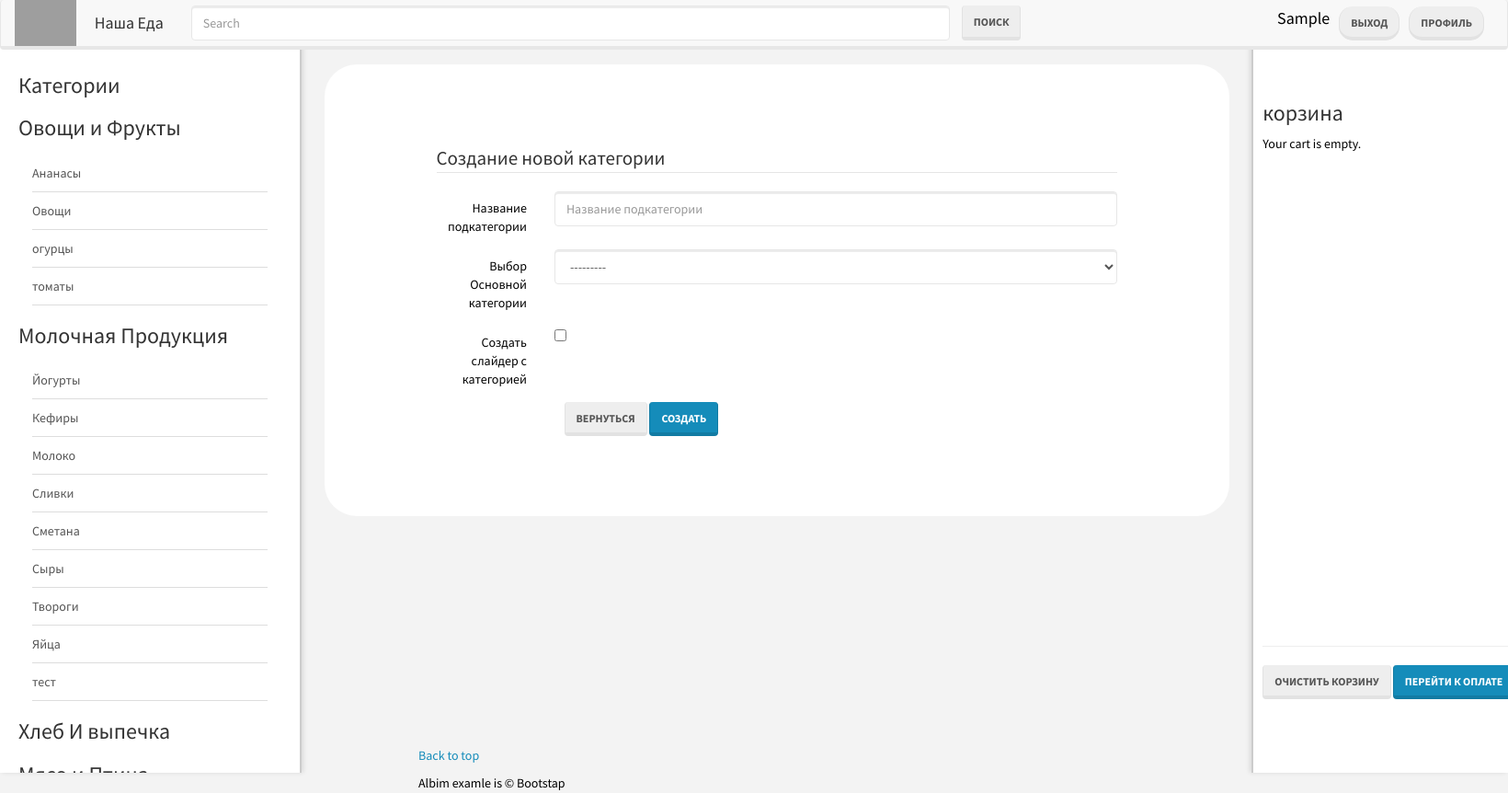
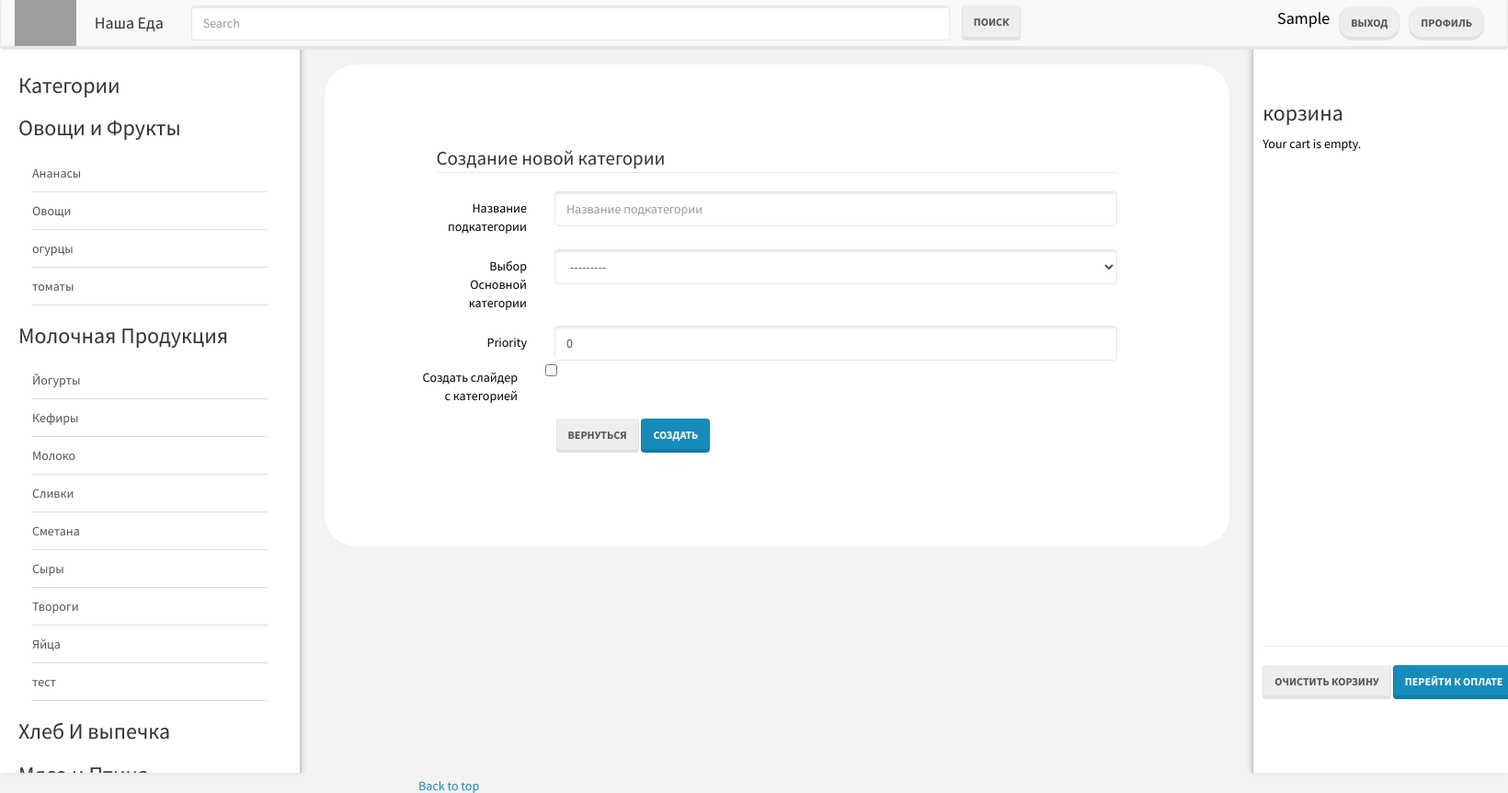
Before and after one commit to anor32/OurFood, a Django app: page /products/create/category in a window 1640 px wide. Shown: the top 862 px of the page at 92% size. Run offline with Django 5.2, Linux system fonts and the light colour scheme; the visitor is signed in with stand-in values (Sample User, id 1); data comes from the database, SQL or seed files in the repository; parts of the project's set-up code (start-up, migrations or seed data) failed here and were passed over; some libraries are stand-ins or nearby versions; grey boxes are pictures that could not be loaded.

Commit message:
добавлен параметр приоритета для вывода элементов в определеном порядке

```diff
--- a/products/forms.py
+++ b/products/forms.py
@@ -1,32 +1,33 @@
-
 from django import forms
-from django.forms import TextInput, Select
+from django.forms import TextInput, Select, NumberInput
 
 from products.models import ParrentCategory, Category, Product
 
 
 class ParentCategoryForm(forms.ModelForm):
-
     class Meta:
         model = ParrentCategory
-        fields = ['name', 'image']
+        fields = ['name', 'image', 'priority']
 
 
 class CategoryForm(forms.ModelForm):
     class Meta:
-        fields = ('name', 'parent_category',"has_slider")
+        fields = ('name', 'parent_category', "has_slider", 'priority')
         model = Category
 
         widgets = {
             "name": TextInput(attrs={
                 "class": "form-control",
-                "placeholder":"Название подкатегории"
+                "placeholder": "Название подкатегории"
             }),
             "parent_category": Select(attrs={
                 "class": "form-control",
                 "placeholder": "Выбор категории"
             }),
-
+            "priority": NumberInput(attrs={
+                "class": "form-control",
+                "placeholder": "Выбор Приоритета вывода"
+            }),
         }
 
 
@@ -34,7 +35,7 @@
     class Meta:
         fields = "__all__"
         model = Product
-        exclude =('barcode',)
+        exclude = ('barcode',)
         widgets = {
             'name': forms.TextInput(attrs={'class': 'form-control'}),
             'categoryID': forms.Select(attrs={'class': 'form-control'}),
@@ -43,4 +44,6 @@
             'description': forms.Textarea(attrs={'class': 'form-control', 'rows': 5}),
 
             'img': forms.ClearableFileInput(attrs={'class': 'form-control'}),
+            "priority": NumberInput(attrs={"class": "form-control","placeholder": "Выбор Приоритета вывода"
+            }),
         }
--- a/products/models.py
+++ b/products/models.py
@@ -12,11 +12,12 @@
     name = models.CharField(max_length=100, verbose_name="category_name")
     image = models.ImageField(upload_to='media/parent_categories_images/', **NULLABLE,
                               verbose_name='parent Category Image')
+    priority = models.IntegerField(default=0,verbose_name='priority')
 
     class Meta:
         verbose_name = "ParentCategory"
         verbose_name_plural = "ParentCategories"
-
+        ordering = ['-priority','id']
 
     def __str__(self):
         return self.name
@@ -27,12 +28,12 @@
     name = models.CharField(max_length=100, verbose_name="Название подкатегории ")
     parent_category = ForeignKey(ParrentCategory, on_delete=models.CASCADE, verbose_name="Выбор Основной категории", **NULLABLE)
     has_slider = models.BooleanField(default=False,verbose_name='Создать слайдер с категорией')
-
+    priority = models.IntegerField(default=0,verbose_name='priority')
 
     class Meta:
         verbose_name = "Category"
         verbose_name_plural = "Categories"
-        ordering = ['name']
+        ordering = ['-priority','name']
     def __str__(self):
         return self.name
 
@@ -45,14 +46,13 @@
     description= models.CharField(max_length=1000, verbose_name='Description', **NULLABLE)
     barcode = models.IntegerField(null=False, default=0, verbose_name="Barcode")
     img = models.ImageField(upload_to='products/images/',**NULLABLE,verbose_name='Product Image',)
-
+    priority = models.IntegerField(default=0,verbose_name='priority')
     def __str__(self):
         return self.name
 
     class Meta:
         verbose_name = "Product"
         verbose_name_plural = "Products"
-        # app_label = "Products"
-        # ordering = [-1]
+
+        ordering = ['-priority','id']
         db_table = "goods"
-        # get_latest_by ="Price"
--- a/products/templates/products/create-update.html
+++ b/products/templates/products/create-update.html
@@ -7,7 +7,7 @@
     <div class="col-6">
         <div class="card">
 
-            <div class="card-body">
+            <div class="card-body" style="width:500px;">
                 <div class="card-header">
                     {% if object %}
                     <h3>{{object.name}}</h3>
@@ -30,8 +30,8 @@
                 {% endif %}
 
                <div style="margin:15px">{{form.image}}</div>
-
-
+                <div>{{ form.priority.label }}</div>
+               <div> {{ form.priority }}</div>
                 <button type="submit" class="btn btn-outline-success">
                     {% if object %}
                     Cохранить
--- a/products/templates/products/create_update_category.html
+++ b/products/templates/products/create_update_category.html
@@ -22,14 +22,18 @@
             {{form.parent_category}}
         </div>
     </div>
+      <div class="form-group">
+        <label class="col-lg-2 control-label">{{form.priority.label}}</label>
+        <div class="col-lg-10">
+            {{form.priority}}
+    </div>
      <div class="form-group">
         <label class="col-lg-2 control-label">{{form.has_slider.label}}</label>
         <div class="col-lg-10">
             {{form.has_slider}}
     </div>
-    {% csrf_token %}
-         </div>
 
+     </div>
 
     <div class="form-group">
         <button type="reset" class="btn btn-default" style="margin-left:20%">
```
